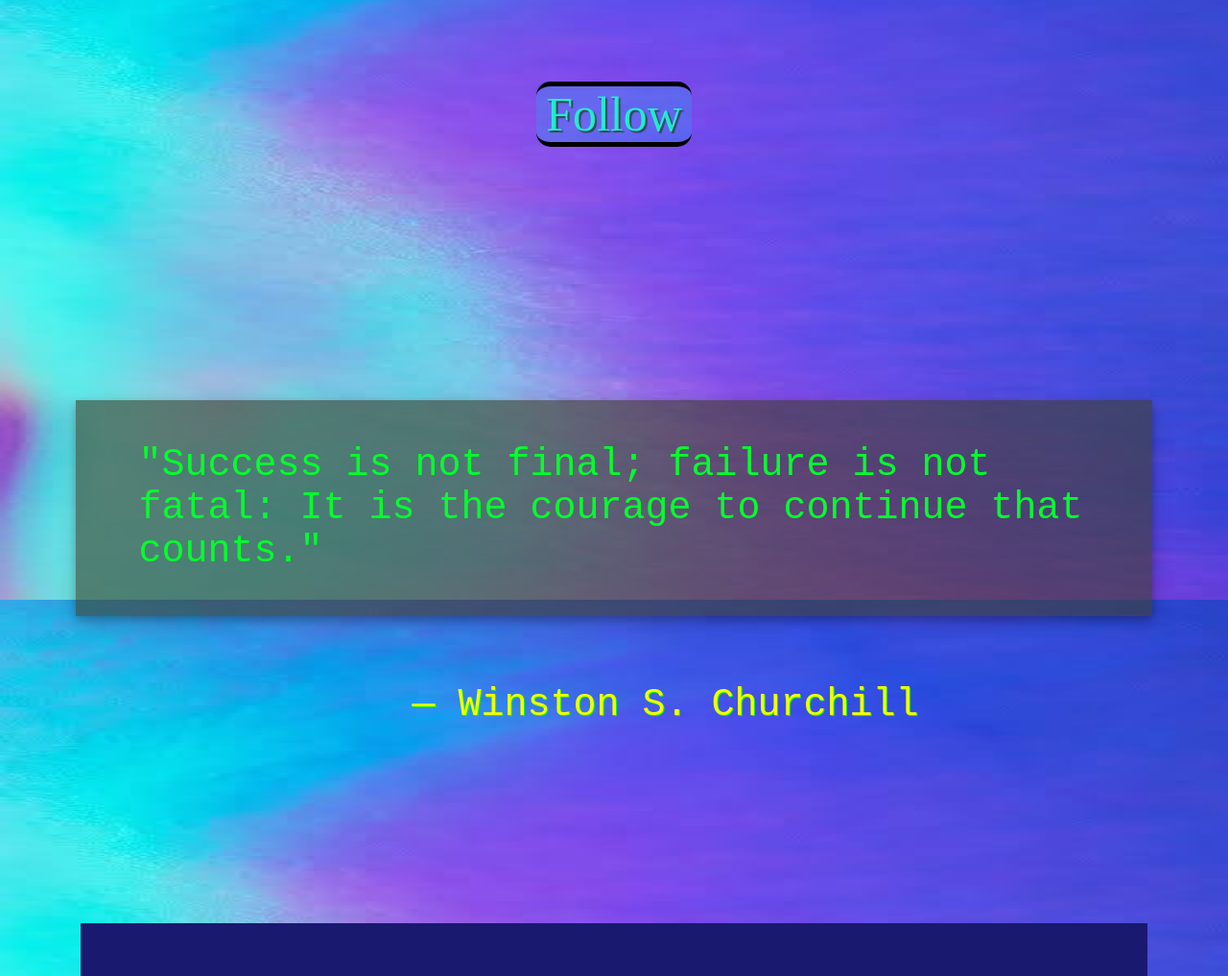
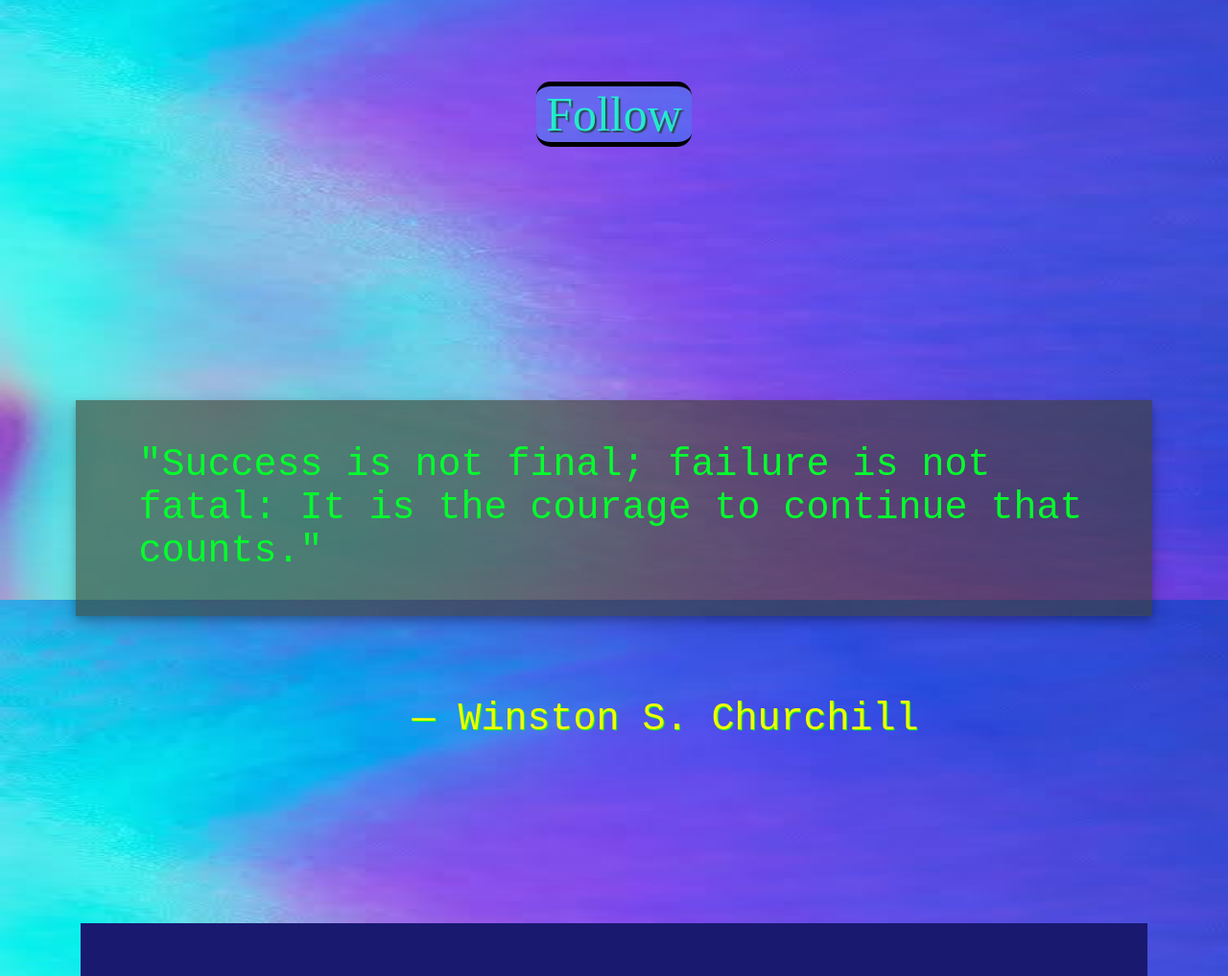
Before and after one commit to Rakesh-ada/Rakesh-455.github.io, a plain HTML site: page index.html in a window 1280 px wide. Shown: the part 175-1192 px from the top of the page at 96% size. Drawn offline with Linux system fonts and the light colour scheme; a web font is replaced by a local one.

Commit message:
update index.html

```diff
--- a/index.html
+++ b/index.html
@@ -86,7 +86,7 @@ img {
   top: 225px;
   left: 350px;
   text-shadow: 1px 1px 1px #12ff0b;
-  padding:30px 0px;
+  padding:45px 0px;
 
 }
   .A {
```
